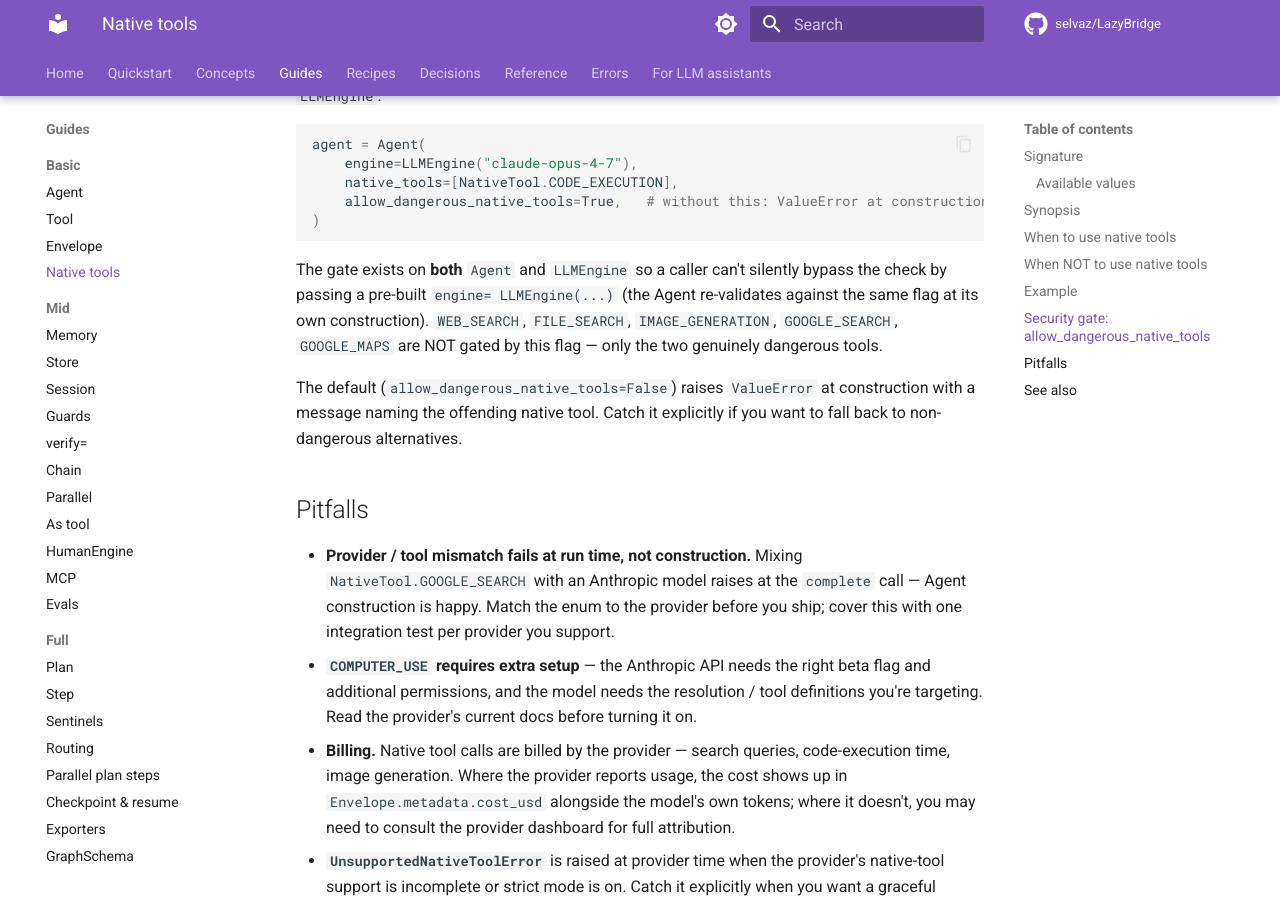
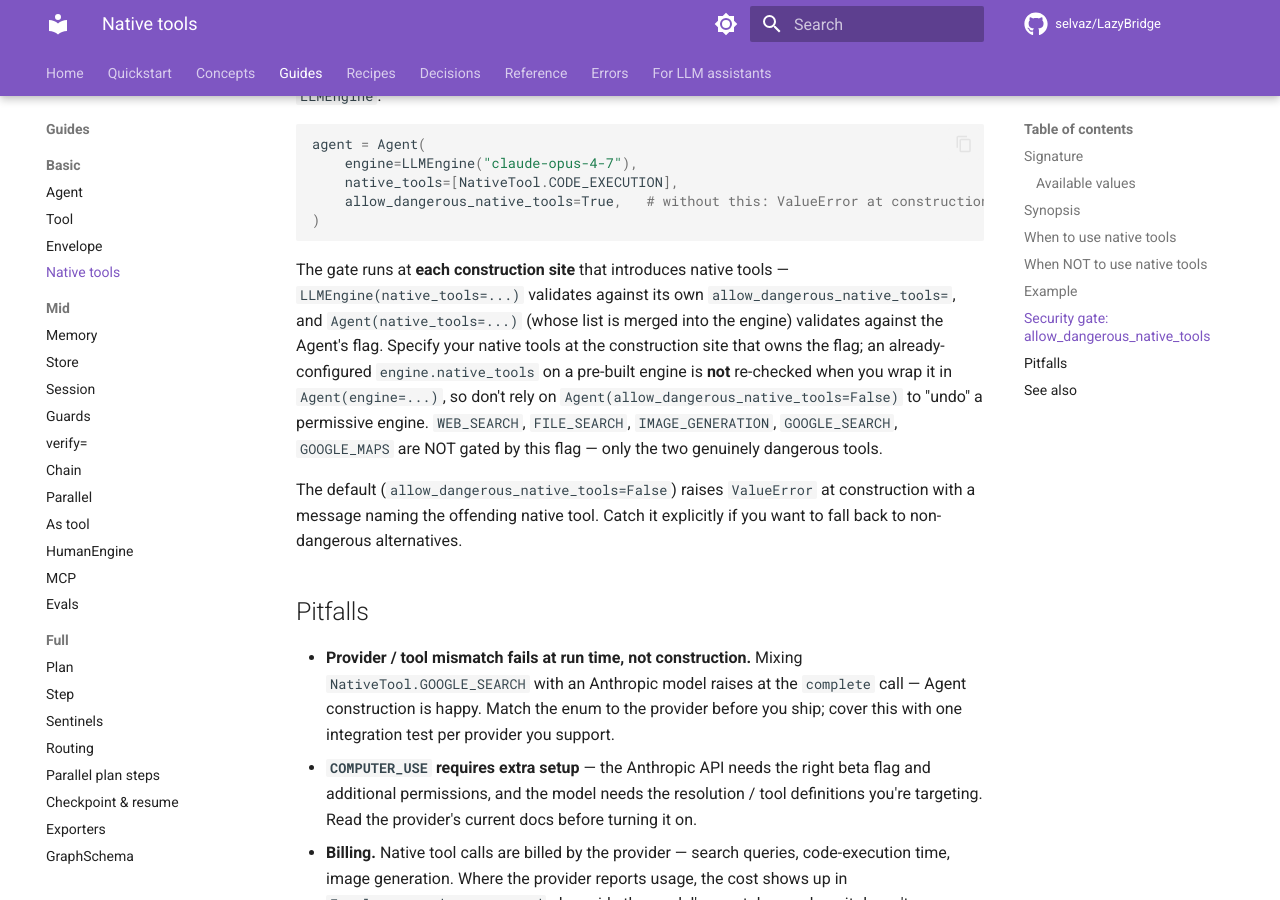
Before and after one commit to selvaz/LazyBridge, an MkDocs documentation site: the page built from docs/guides/basic/native-tools.md, in a window 1280 px wide and 900 px high, scrolled down 3084 px. Built offline with MkDocs 1.6.1 and Material for MkDocs 9.7.7, drawn with Linux system fonts in a browser that asks for light colours; comment, search, counter and statistics services are not loaded.

Commit message:
docs: address Codex PR #26 review findings
Four fixes called out by automated review:

1. external-tools.md — exclude=["delete_*"] doesn't actually block
   delete_user. ExternalToolProvider.list_specs() filters by exact-name
   set membership; no glob support. Switch the example to literal names
   and add a Pitfalls bullet documenting the semantic.

2. external-tools.md — PipedreamClient example used `Any` in
   call_tool's return annotation but didn't import it. Added
   `from typing import Any`.

3. reference/engines.md — strict_native_tools is a BaseProvider knob,
   not LLMEngine. Removed it from the LLMEngine table and added a
   pointer to the BaseProvider guide.

4. guides/basic/native-tools.md — overstated the security boundary.
   Agent(allow_dangerous_native_tools=False) does NOT re-validate a
   pre-configured engine.native_tools; it only checks the native_tools=
   kwarg passed to Agent itself. Reworded to describe the actual
   per-construction-site check and warn callers not to expect Agent to
   "undo" a permissive engine.

mkdocs build --strict passes.

````diff
--- a/docs/guides/basic/native-tools.md
+++ b/docs/guides/basic/native-tools.md
@@ -138,12 +138,17 @@ agent = Agent(
 )
 ```
 
-The gate exists on **both** `Agent` and `LLMEngine` so a caller can't
-silently bypass the check by passing a pre-built `engine=
-LLMEngine(...)` (the Agent re-validates against the same flag at its
-own construction). `WEB_SEARCH`, `FILE_SEARCH`, `IMAGE_GENERATION`,
-`GOOGLE_SEARCH`, `GOOGLE_MAPS` are NOT gated by this flag — only the
-two genuinely dangerous tools.
+The gate runs at **each construction site** that introduces native
+tools — `LLMEngine(native_tools=...)` validates against its own
+`allow_dangerous_native_tools=`, and `Agent(native_tools=...)` (whose
+list is merged into the engine) validates against the Agent's flag.
+Specify your native tools at the construction site that owns the
+flag; an already-configured `engine.native_tools` on a pre-built
+engine is **not** re-checked when you wrap it in `Agent(engine=...)`,
+so don't rely on `Agent(allow_dangerous_native_tools=False)` to
+"undo" a permissive engine. `WEB_SEARCH`, `FILE_SEARCH`,
+`IMAGE_GENERATION`, `GOOGLE_SEARCH`, `GOOGLE_MAPS` are NOT gated by
+this flag — only the two genuinely dangerous tools.
 
 The default (`allow_dangerous_native_tools=False`) raises
 `ValueError` at construction with a message naming the offending
````
Also changed, not shown: docs/guides/advanced/external-tools.md (+8 -2 lines), docs/reference/engines.md (+9 -3 lines).
